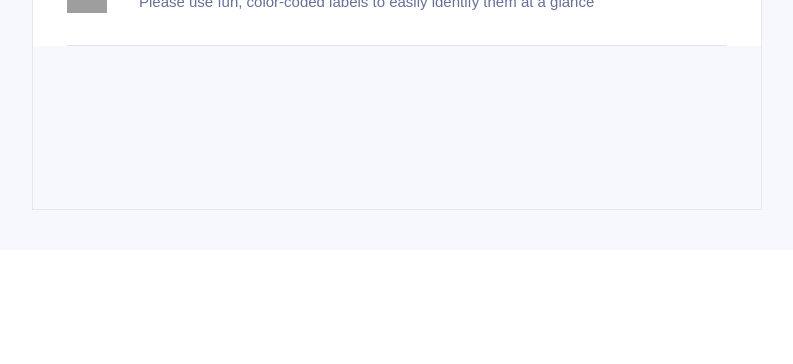
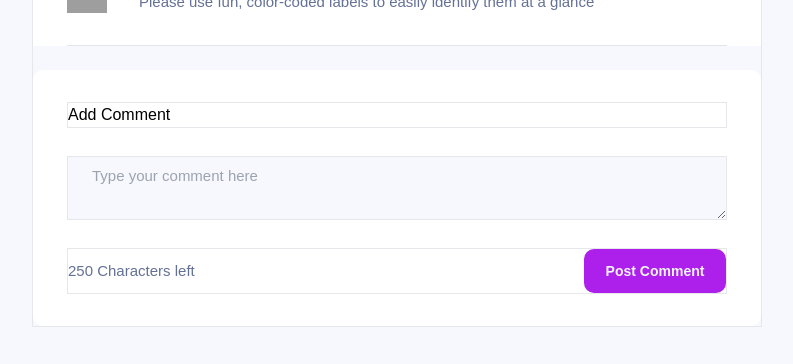
Before and after one commit to Sye-5pace/Product-feedback-app, a Vue app: page /feedbackdetail/1 in a window 1280 px wide. Shown: the part 550-914 px from the top of the page, without its empty margins (243-1036 px from the left). Before the commit the page ends 800 px from the top, so only its background shows below. Built offline with nearby package versions, Linux system fonts and the light colour scheme; grey boxes are pictures that could not be loaded.

Commit message:
:lipstick: Style: update FeedbackDetail UI

```diff
--- a/src/views/FeedbackDetail.vue
+++ b/src/views/FeedbackDetail.vue
@@ -44,12 +44,15 @@
                         <h2 class="text-[#3a4374] text-[0.875rem] font-bold">{{ comment.user.name }}</h2>
                         <p class="text-[#647196] text-[0.875rem]">{{ comment.user.username  }}</p>
                       </div>
-                      <h4 class="text-[#4661e6] font-semibold text-[0.8125rem] self-end">Reply</h4>
+                      <h4 class="text-[#4661e6] font-semibold text-[0.8125rem] self-end hover:underline cursor-pointer" @click=" isReply = !isReply">Reply</h4>
                     </div>
                     <p class="text-[#647196] text-[0.9375rem]">{{ comment.content }}</p>
+                    <div v-show="isReply" class="w-full flex justify-between  transition">
+                      <textarea class="h-[4rem] bg-[#f7f8fd] w-[28.8125rem] focus:outline-none  pl-6 pt-4 hover:border-[#4661e6] border rounded-[0.3125rem] cursor-pointer"></textarea>
+                      <button class="text-[#f2f4fe] rounded-[0.625rem] bg-[#AD1FEA] hover:bg-[#7C91F9] font-bold text-[0.875rem] flex items-center justify-center w-[8.875rem] h-[2.75rem]">Post Reply</button>
+                    </div>
                   </div>
                 </div>
-
                 <div v-if="comment.replies" >
                   <ul class="flex flex-col gap-y-8">
                     <li class="flex w-full gap-8" v-for="(reply,index) in comment.replies" :key="index">
@@ -74,15 +77,22 @@
               </li>
             </ul>
           </body>
+          <section class="w-full bg-[#fff] rounded-[0.625rem] px-[2.125rem] flex flex-col gap-y-7 children:border py-8">
+            <h3>Add Comment</h3>
+            <textarea placeholder="Type your comment here" class="bg-[#f7f8fd] pl-6 pt-2 cursor-pointer hover:border-[#4661e6] border placeholder:text-[0.9375rem] w-full h-[4rem] focus:outline-none"></textarea>
+            <div class="flex items-center justify-between">
+              <p class="text-[0.9375rem] text-[#647196]">250 Characters left</p>
+              <button class="text-[#f2f4fe] rounded-[0.625rem] bg-[#AD1FEA] hover:bg-[#C75AF6] font-bold text-[0.875rem] flex items-center justify-center w-[8.875rem] h-[2.75rem]">Post Comment</button>
+            </div>
+          </section>
         </div>
     </main>
 </template>
 
 <script setup lang="ts">
-  import { onMounted,computed } from 'vue'
+  import { onMounted,computed,ref } from 'vue'
   import { useRoute } from 'vue-router'
   import { useFeedbackStore } from '../store'
-
 
   const route = useRoute()
   const store = useFeedbackStore()
@@ -91,6 +101,8 @@
       store.initializeData()
   })
 
+  const isReply = ref<boolean>(false)
+
   const suggestions = computed(() => store.suggestions )
 
   const feedback = computed(() => {
```
